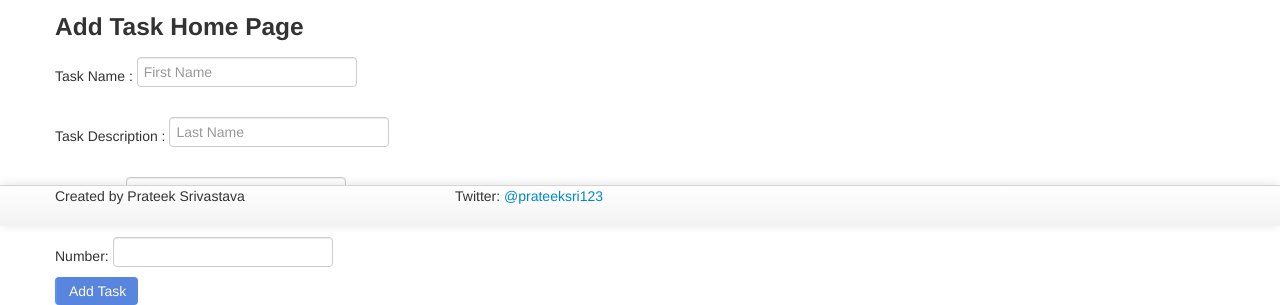
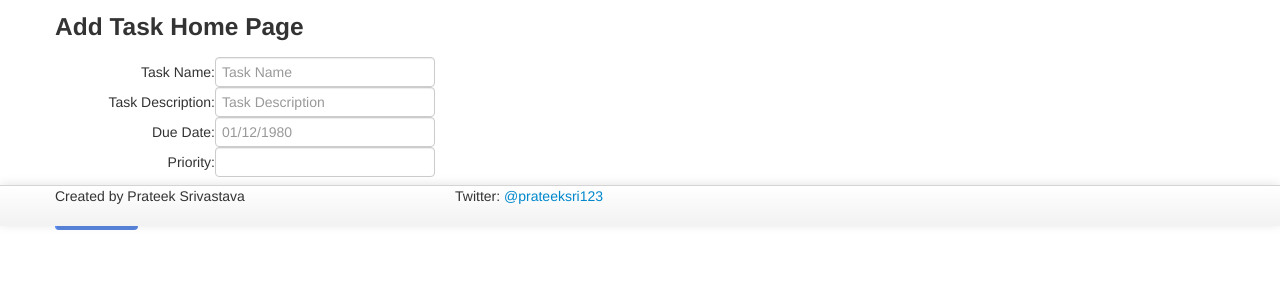
Before and after one commit to prateeksri123/AngularJs, a plain HTML site: page WebContent/index.html at #/addTask in a window 1280 px wide. Shown: the part 574-879 px from the top of the page. After the commit the page ends 804 px from the top, so only its background shows below. Drawn offline with Linux system fonts and the light colour scheme; no server answers.

Commit message:
assignment complete

```diff
--- a/WebContent/app/views/AddTask.html
+++ b/WebContent/app/views/AddTask.html
@@ -15,33 +15,43 @@
 <h3>Hello</h3>
 </header>
 <h3>Add Task Home Page</h3>
-<div>
+<form class="form-horizontal" role="form">
 
-Task Name : <input type="text" id="txtFirstName"
-	data-ng-model="newCustomer.taskName" placeholder="First Name">
-<br />
-<br />
-Task Description : <input type="text" id="txtLastName"
-	data-ng-model="newCustomer.taskDescription" placeholder="Last Name"> <br />
-<br />
+					<div class="form-group ">
+						<label class="control-label col-sm-1" for="username">Task Name:</label>
+						<div class="col-sm-3">
+							<input type="text" id="txtFirstName" data-ng-model="newCustomer.taskName" placeholder="Task Name">
+						</div>
+					</div>
+					<div class="form-group">
+						<label class="control-label col-sm-4" for="username">Task Description:</label>
+						<div class="col-sm-3">
+							<input type="text" id="txtLastName"	data-ng-model="newCustomer.taskDescription" placeholder="Task Description">
+						</div>
+					</div>
+					<div class="form-group">
+						<label class="control-label col-sm-4" for="username">Due Date:</label>
+						<div class="col-sm-3">
+							<input type="text" data-ng-model="newCustomer.dueDate"	id="txtDueDate" placeholder="01/12/1980">
+						</div>
+					</div>
+					<div class="form-group">
+						<label class="control-label col-sm-4" for="username">Priority:</label>
+						<div class="col-sm-3">
+							<input type="number" name="input" ng-model="newCustomer.priority" min="0" max="10" required></div>
+						</div>
+					</div>
 
-Due Date : <input type="text" data-ng-model="newCustomer.dueDate"
-	id="txtEmail" placeholder="01/12/1980"> <br />
-<br />
-Number: <input type="number" name="input"
-	ng-model="newCustomer.priority" min="0" max="10" required></div>
-
-<div class="row">
-<div class="span6">
-
-     <span data-ng-hide="editMode">
-     <input type="submit" value="Add Task"
-    data-ng-disabled="!newCustomer.taskName || !newCustomer.dueDate"
-     data-ng-click="insertCustomer()" 	class="btn btn-primary" />
-     </span>
-     <span data-ng-show="editMode">
-     <input	type="submit" value="Update Task"
-     data-ng-disabled="!newCustomer.taskName || !newCustomer.dueDate"
-     data-ng-click="update()" class="btn btn-primary" />
-     </span>
+						<div class="form-group">
+						   <label class="control-label col-sm-4" ></label>
+						   <div class="col-sm-3">
+								<span data-ng-hide="editMode">
+	                               <input type="submit" value="Add Task" data-ng-disabled="!newCustomer.taskName || !newCustomer.dueDate" data-ng-click="insertCustomer()" 	class="btn btn-primary" />
+	                             </span>
+	                             <span data-ng-show="editMode">
+	                               <input	type="submit" value="Update Task" data-ng-disabled="!newCustomer.taskName || !newCustomer.dueDate"  data-ng-click="update()" class="btn btn-primary" />
+	                             </span>
+							</div>
+						</div>
+					</form>
 </div>
```
Also changed, not shown: WebContent/app/views/TaskHomePage.html (+4 -8 lines).
